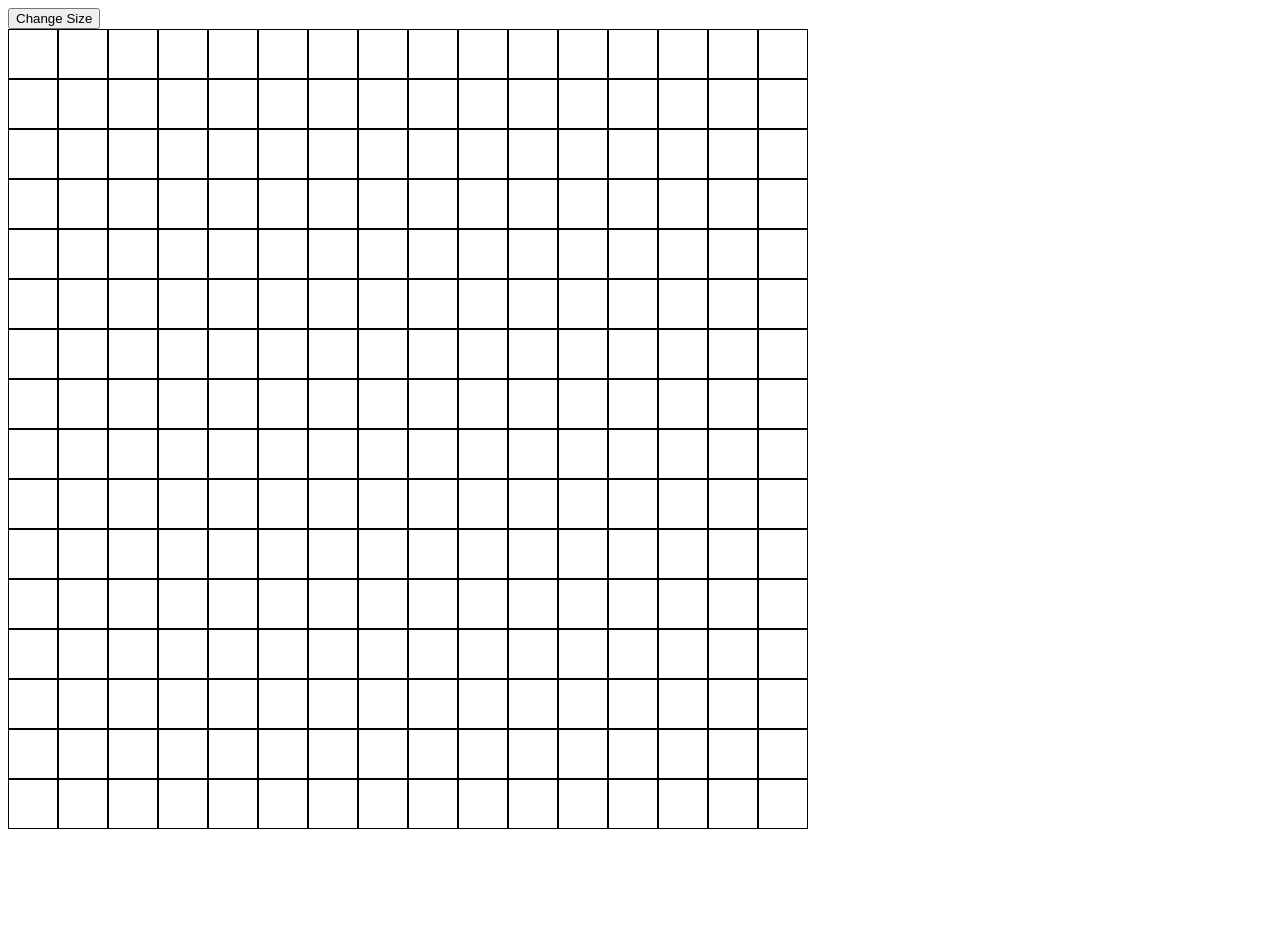
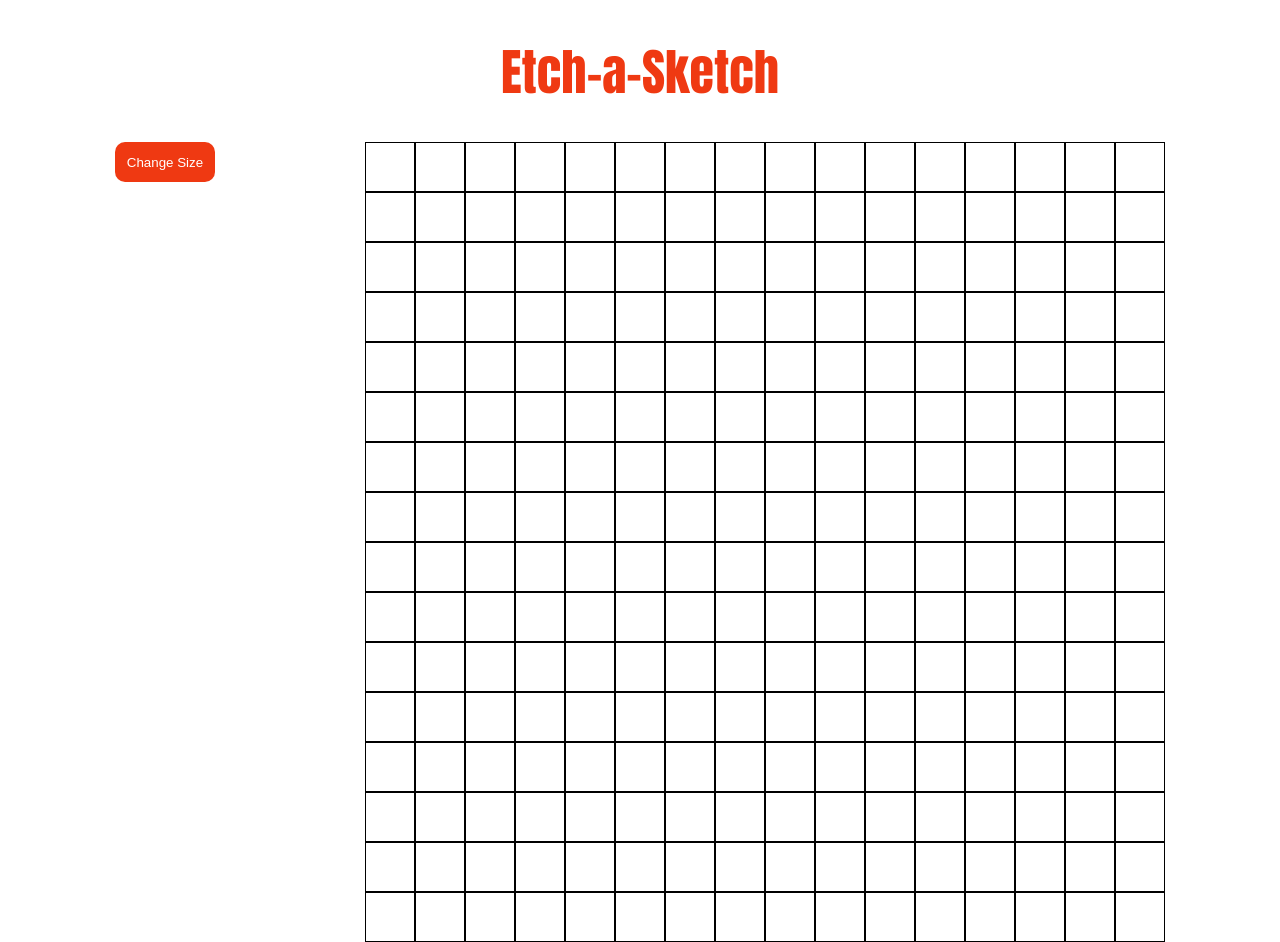
Before and after one commit to Carson77V/Etch-a-Sketch, a plain HTML site: page index.html in a window 1280 px wide. Before the commit the page ends 837 px from the top, so only its background shows below. Drawn offline with Linux system fonts and the light colour scheme.

Commit message:
center webpage and change button style

```diff
--- a/index.html
+++ b/index.html
@@ -9,7 +9,10 @@
     <script src="javascript.js" defer></script>
 </head>
 <body>
-    <button onclick="changeGrid()" class="changeSize">Change Size</button>
-    <div class="grid"></div>
+    <h1>Etch-a-Sketch</h1>
+    <div class="main">
+        <button onclick="changeGrid()" class="changeSize">Change Size</button>
+        <div class="grid"></div>
+    </div>
 </body>
 </html>
--- a/style.css
+++ b/style.css
@@ -1,3 +1,8 @@
+body{
+    max-width: 1200px;
+    margin: auto;
+}
+
 .grid{
     display: flex;
     flex-direction: column;
@@ -19,3 +24,29 @@
     border-color: black;
     border-width: 1px;
 }
+
+h1{
+    font-size: 50px;
+    font-family: Impact, fantasy;
+    color: rgb(239, 57, 18);
+    text-align: center;
+}
+
+.main{
+    display: flex;
+    flex-direction: row;
+    justify-content: space-around;
+}
+
+button{
+    background-color: rgb(239, 57, 18);
+    border-radius: 10px;
+    color: rgb(255, 255, 255);
+    height: 40px;
+    width: 100px;
+    border: 0;
+}
+
+button:hover{
+    background-color: black;
+}
```
